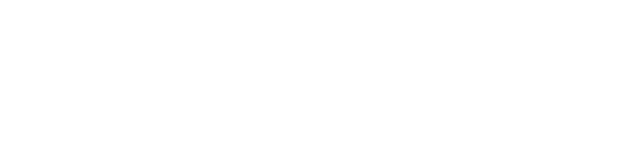
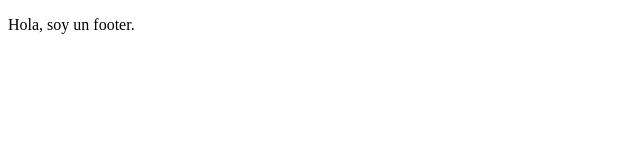
Before and after one commit to patryfuentes85/gitstudy, a plain HTML site: page index.html in a window 1280 px wide. Shown: the whole page, without its empty margins (0-640 px from the left). Drawn offline with Linux system fonts and the light colour scheme.

Commit message:
Added footer

```diff
--- a/index.html
+++ b/index.html
@@ -7,6 +7,8 @@
     <title>Document</title>
 </head>
 <body>
-
+    <footer>
+    <p>Hola, soy un footer.</p>
+    </footer>
 </body>
 </html>
```
